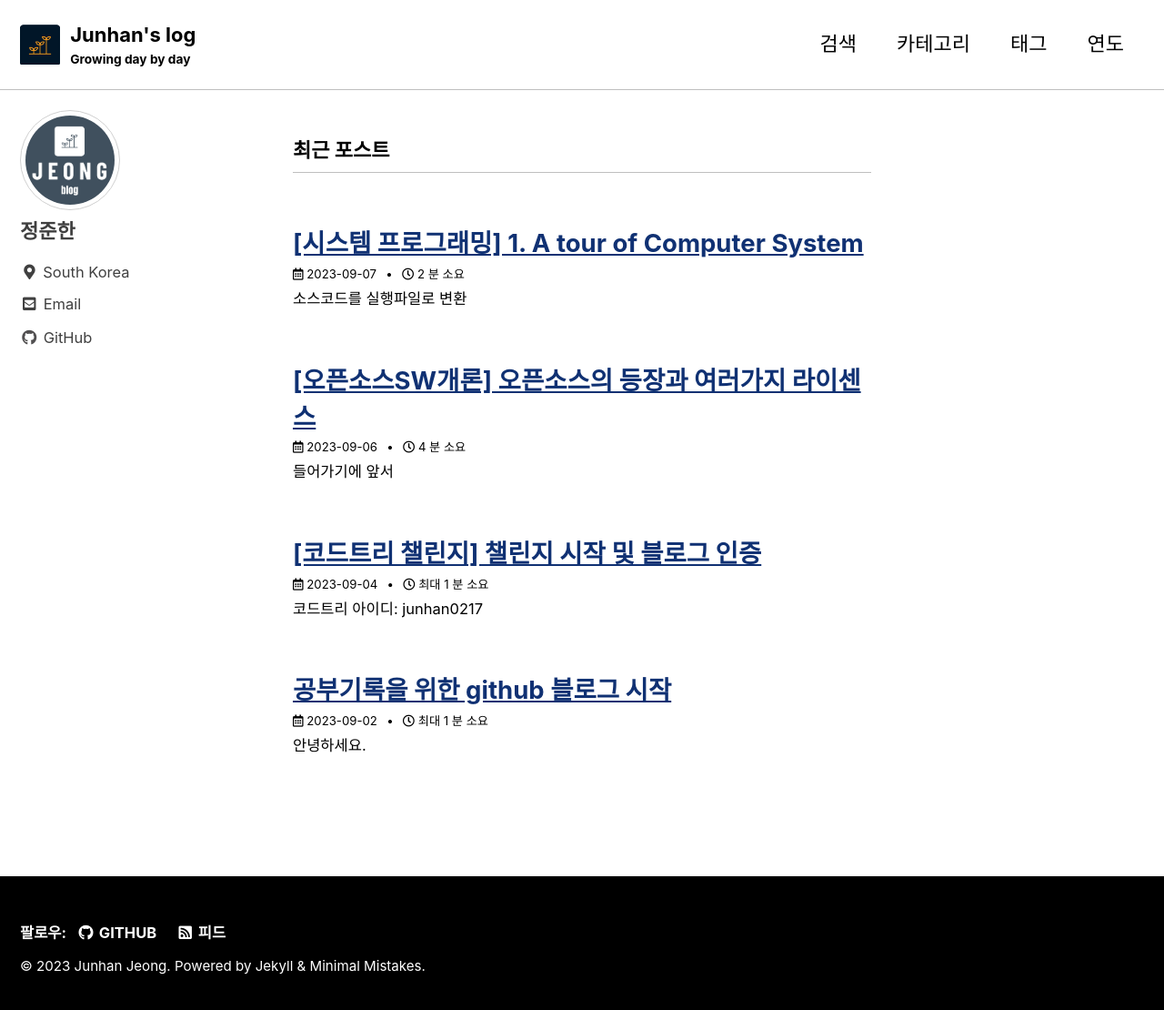
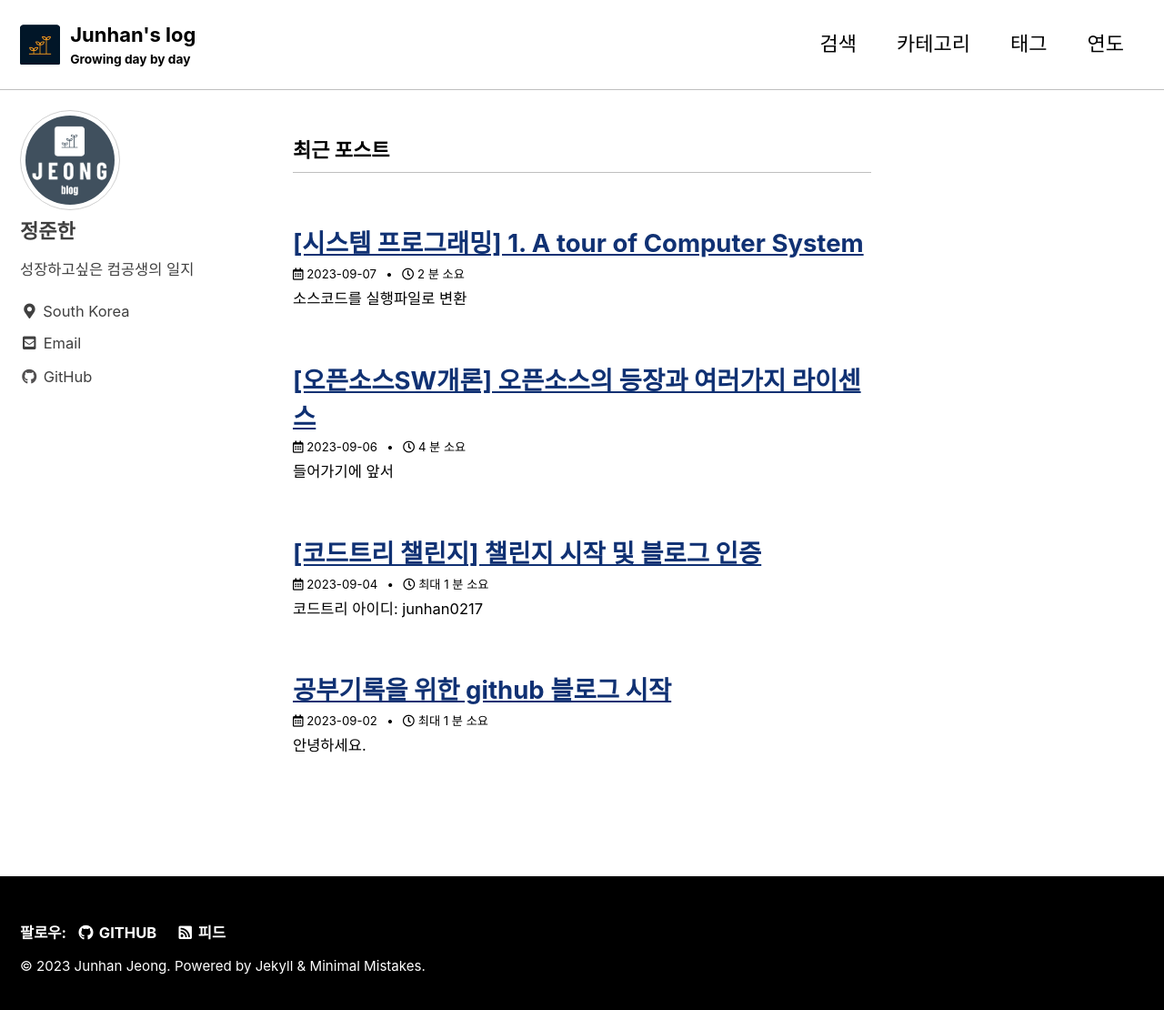
Before and after one commit to junhanjeong/junhanjeong.github.io, a Jekyll site: the page built from index.html, in a window 1280 px wide and 1118 px high. Shown: the top 1110 px of the window at 91% size. Built offline with Jekyll 4.4.1, drawn with Linux system fonts in a browser that asks for light colours; cached includes are drawn as plain includes; the list of posts is cut into pages by our own code.

Commit message:
블로그소개 추가변경

```diff
--- a/_config.yml
+++ b/_config.yml
@@ -20,7 +20,7 @@ title                    : "Junhan's log"
 title_separator          : "|"
 subtitle                 : "Growing day by day"
 name                     : "Junhan Jeong"
-description              : "Junhan의 블로그 입니다."
+description              : "성장하고싶은 컴공생의 일지"
 url                      : "https://junhanjeong.github.io"
 baseurl                  : # the subpath of your site, e.g. "/blog"
 repository               : # GitHub username/repo-name e.g. "mmistakes/minimal-mistakes"
@@ -106,7 +106,7 @@ analytics:
 author:
   name             : "정준한"
   avatar           : "/assets/images/blog_logo_black_cut2.png"
-  bio              : ""
+  bio              : "성장하고싶은 컴공생의 일지"
   location         : "South Korea"
   email            :
   links:
```
